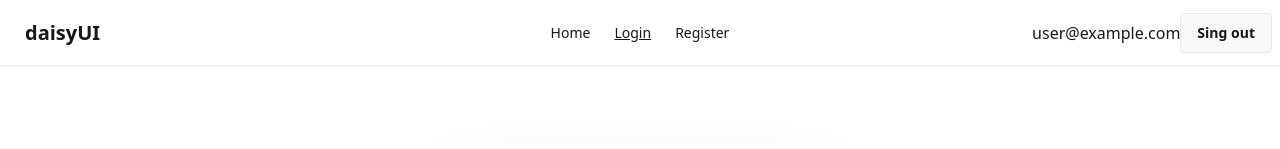
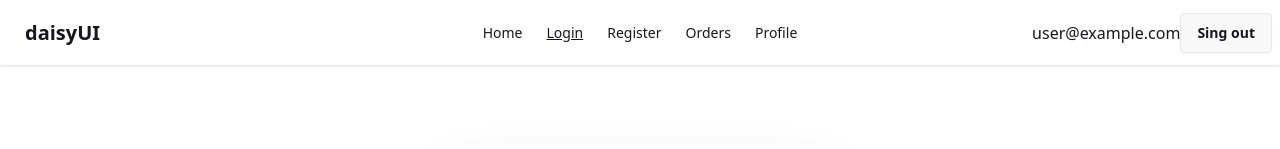
Before and after one commit to AhmedSami019/react-router-auth-intrigation, a React (Vite) app: page /login in a window 1280 px wide. Shown: the top 149 px of the page. Built offline with nearby package versions, Linux system fonts and the light colour scheme; no server answers; sample sign-in values are in the browser's storage.

Commit message:
manage private route

```diff
--- a/src/Components/Navbar/Navbar.jsx
+++ b/src/Components/Navbar/Navbar.jsx
@@ -24,6 +24,16 @@ const Navbar = () => {
       <li>
         <NavLink to="/register">Register</NavLink>
       </li>
+     {
+      user && <>
+        <li>
+          <NavLink to="/orders">Orders</NavLink>
+        </li>
+        <li>
+          <NavLink to="/profile">Profile</NavLink>
+        </li>
+      </>
+     }
     </>
   );
 
--- /dev/null
+++ b/src/Pages/Orders/Orders.jsx
@@ -0,0 +1,11 @@
+import React from 'react';
+
+const Orders = () => {
+    return (
+        <div>
+            <h2>this is your Orders history</h2>
+        </div>
+    );
+};
+
+export default Orders;
--- /dev/null
+++ b/src/Pages/Profile/Profile.jsx
@@ -0,0 +1,11 @@
+import React from 'react';
+
+const Profile = () => {
+    return (
+        <div>
+            <h2>this is profile page</h2>
+        </div>
+    );
+};
+
+export default Profile;
--- /dev/null
+++ b/src/Routes/PrivateRoutes/PrivateRoutes.jsx
@@ -0,0 +1,16 @@
+import React, { Children, use } from 'react';
+import { AuthContext } from '../../Context/Auth/AuthContext';
+import { Navigate } from 'react-router';
+
+const PrivateRoutes = ({children}) => {
+
+    const {user} = use(AuthContext)
+
+    if(!user){
+        return <Navigate to="/login"></Navigate>
+    }
+
+    return children;
+};
+
+export default PrivateRoutes;
```
Also changed, not shown: src/Router/Router.jsx (+11 -0 lines).
